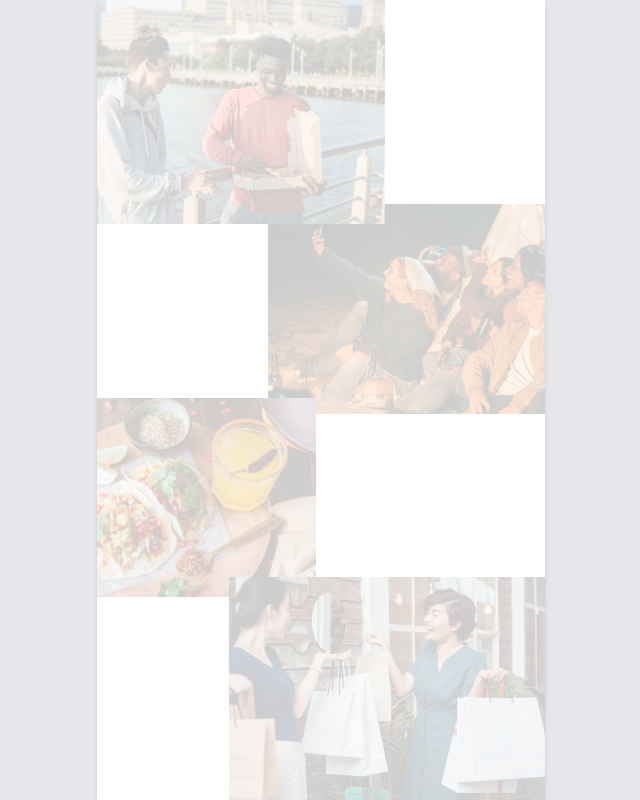
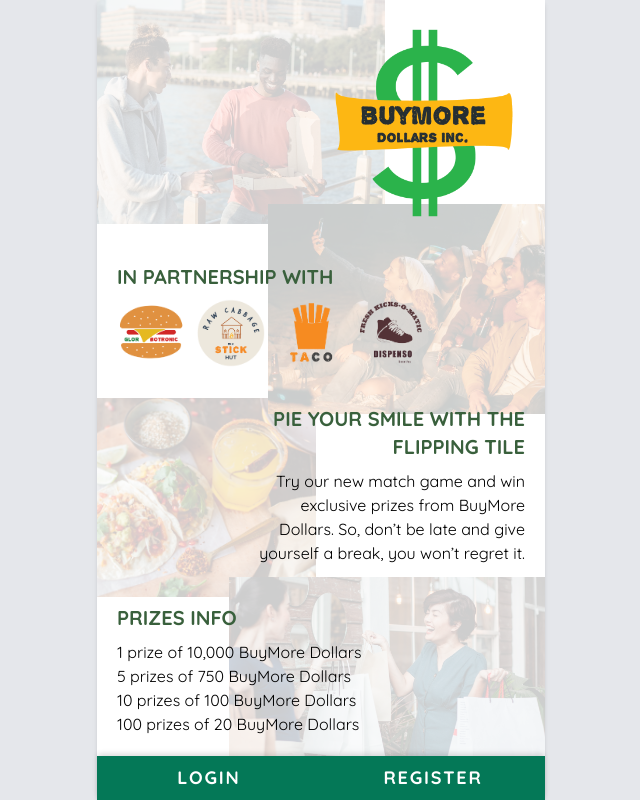
Before and after one commit to Bhanwra/BuyMoreDollars, a React (Create React App) app in the folder client/: page / in a window 1280 px wide. Shown: the whole page, without its empty margins (319-959 px from the left). Built offline with nearby package versions, Linux system fonts and the light colour scheme.

Commit message:
Homepage design,  theme config & css updated

```diff
--- a/client/src/index.css
+++ b/client/src/index.css
@@ -8,6 +8,10 @@
 
   body {
     @apply bg-gray-200;
+  }
+
+  h3 {
+    @apply text-xl text-theme-colors-dark-green font-bold mb-2 uppercase;
   }
 
   .wrapper {
--- a/client/src/views/Home.jsx
+++ b/client/src/views/Home.jsx
@@ -2,16 +2,61 @@ import img1 from '../assets/images/img1.jpg';
 import img2 from '../assets/images/img2.jpg';
 import img3 from '../assets/images/img3.jpg';
 import img4 from '../assets/images/img4.jpg';
+
+import logo from '../assets/images/logo.png';
+import burger from '../assets/images/burger.png';
+import cabbage from '../assets/images/raw-cabbage.png';
+import taco from '../assets/images/taco.png';
+import booth from '../assets/images/kick-o-matic.png';
+
 const Home = (props) => {
 
     return (
-        <main>
-            <div className="home-bg h-screen overflow-hidden opacity-20 -z-10">
+        <main className="relative">
+            <div className="home-bg h-screen overflow-hidden absolute opacity-20">
                 <img src={img1} alt="" className="w-9/12 -ml-12 -z-10"/>
-                <img src={img2} alt="" className="w-10/12 float-right -mr-24 -mt-5 z-10"/>
+                <img src={img2} alt="" className="w-10/12 relative float-right -mr-24 -mt-5 z-10"/>
                 <img src={img4} alt="" className="w-8/12 -ml-20 float-left -mt-4 -z-10"/>
                 <img src={img3} alt="" className="w-9/12 float-right -mr-5 -mt-5 z-10"/>
             </div>
+
+            <div className="h-screen relative z-20 flex flex-col justify-between">
+                <div className="h-full flex flex-col justify-center p-5 justify-between">
+                    <div className="w-full flex justify-end">
+                        <img src={logo} alt="" className="w-6/12 float-right"/>
+                    </div>
+                    <div>
+                        <h3 className="w-7/12">IN PARTNERSHIP WITH</h3>
+                        <div className="partnersIcon flex">
+                            <img src={burger} alt="" className="w-2/12 mr-3"/>
+                            <img src={cabbage} alt="" className="w-2/12 mr-3"/>
+                            <img src={taco} alt="" className="w-2/12 mr-3"/>
+                            <img src={booth} alt="" className="w-2/12 mr-3"/>
+                        </div>
+                    </div>
+
+                    <div className="text-right flex flex-col items-end">
+                        <h3 className="w-2/3">Pie your smile with the flipping tile</h3>
+                        <p className="w-2/3">Try our new match game and win exclusive prizes from BuyMore Dollars. So, don’t be late and give yourself a break, you won’t regret it.</p>
+                    </div>
+
+                    <div>
+                        <h3>PRIZES INFO</h3>
+                        <ul>
+                            <li>1 prize of 10,000 BuyMore Dollars</li>
+                            <li>5 prizes of 750 BuyMore Dollars</li>
+                            <li>10 prizes of 100 BuyMore Dollars</li>
+                            <li>100 prizes of 20 BuyMore Dollars</li>
+                        </ul>
+                    </div>
+                </div>
+
+                <div className="w-full relative z-20 shadow-top">
+                    <button className="uppercase w-1/2 text-lg">Login</button>
+                    <button className="uppercase w-1/2 text-lg">Register</button>
+                </div>
+            </div>
+
         </main>
     )
 }
--- a/client/tailwind.config.js
+++ b/client/tailwind.config.js
@@ -14,6 +14,9 @@ module.exports = {
         '-10': '-10',
         '-20': '-20',
         '-30': '-30',
+      },
+      boxShadow: {
+        top: '0 -3px 6px -1px rgba(0, 0, 0, 0.1), 0 -3px 6px -1px rgba(0, 0, 0, 0.06)',
       }
     },
   },
```
